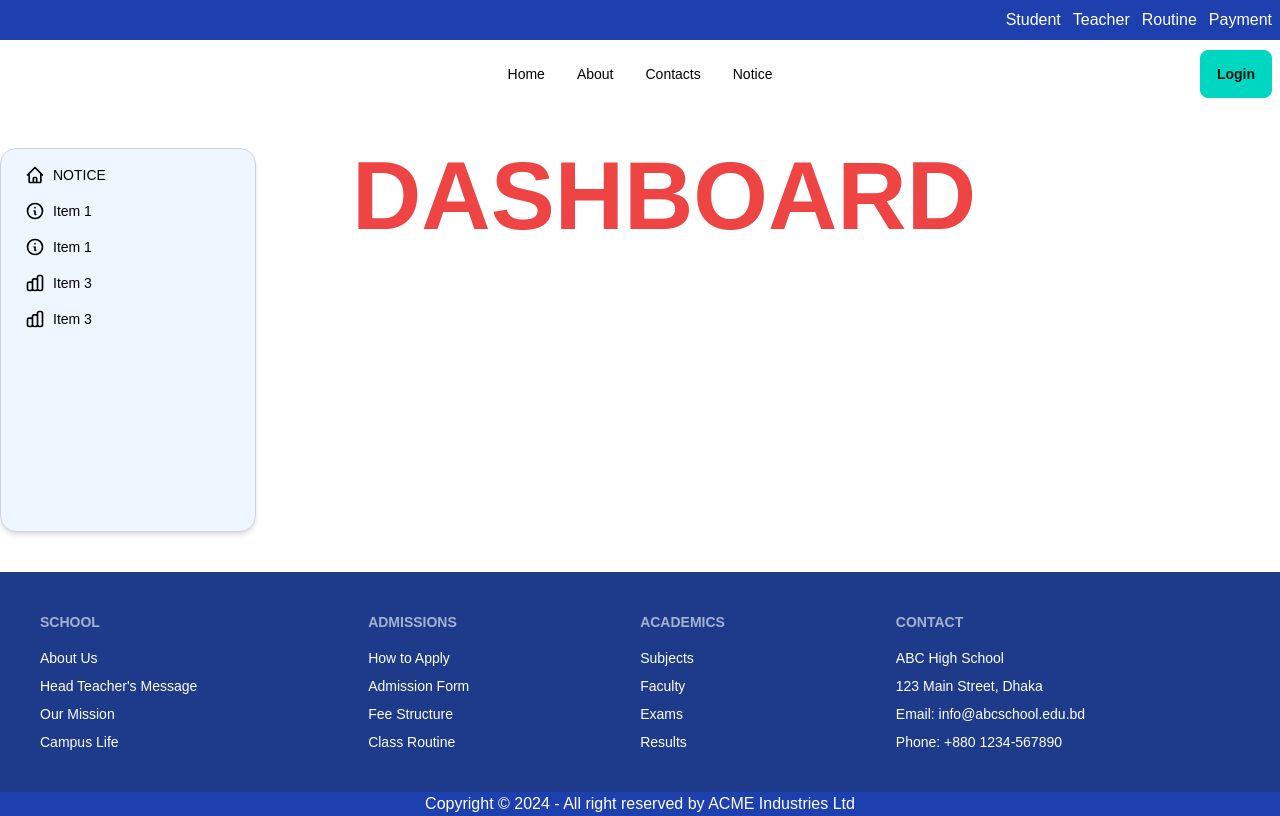
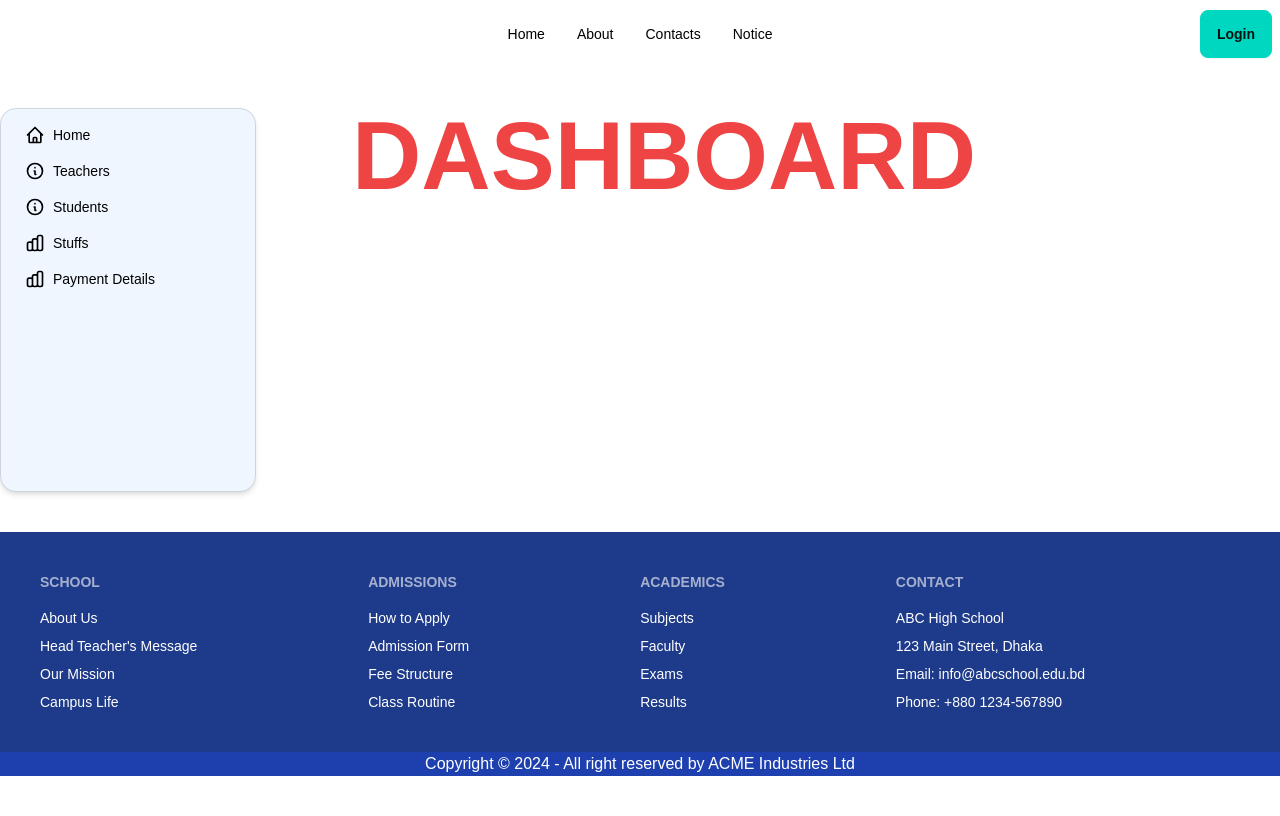
Before and after one commit to Fahmida-Faiza/school-college-demo, a Next.js app: page /dashboard in a window 1280 px wide. Built offline with nearby package versions, Linux system fonts and the light colour scheme.

Commit message:
update design of dashboard

```diff
--- a/src/app/dashboard/page.jsx
+++ b/src/app/dashboard/page.jsx
@@ -1,3 +1,4 @@
+import Link from 'next/link'
 import React from 'react'
 
 function Dashboard() {
@@ -18,7 +19,7 @@ function Dashboard() {
           strokeWidth="2"
           d="M3 12l2-2m0 0l7-7 7 7M5 10v10a1 1 0 001 1h3m10-11l2 2m-2-2v10a1 1 0 01-1 1h-3m-6 0a1 1 0 001-1v-4a1 1 0 011-1h2a1 1 0 011 1v4a1 1 0 001 1m-6 0h6" />
       </svg>
-      NOTICE
+     <Link href="/">Home</Link>
     </a>
   </li>
   <li>
@@ -35,7 +36,7 @@ function Dashboard() {
           strokeWidth="2"
           d="M13 16h-1v-4h-1m1-4h.01M21 12a9 9 0 11-18 0 9 9 0 0118 0z" />
       </svg>
-      Item 1
+      Teachers
     </a>
   </li>
   <li>
@@ -52,7 +53,7 @@ function Dashboard() {
           strokeWidth="2"
           d="M13 16h-1v-4h-1m1-4h.01M21 12a9 9 0 11-18 0 9 9 0 0118 0z" />
       </svg>
-      Item 1
+     <Link href="/student"> Students</Link>
     </a>
   </li>
   <li>
@@ -69,7 +70,7 @@ function Dashboard() {
           strokeWidth="2"
           d="M9 19v-6a2 2 0 00-2-2H5a2 2 0 00-2 2v6a2 2 0 002 2h2a2 2 0 002-2zm0 0V9a2 2 0 012-2h2a2 2 0 012 2v10m-6 0a2 2 0 002 2h2a2 2 0 002-2m0 0V5a2 2 0 012-2h2a2 2 0 012 2v14a2 2 0 01-2 2h-2a2 2 0 01-2-2z" />
       </svg>
-      Item 3
+      Stuffs
     </a>
   </li>
   <li>
@@ -86,7 +87,7 @@ function Dashboard() {
           strokeWidth="2"
           d="M9 19v-6a2 2 0 00-2-2H5a2 2 0 00-2 2v6a2 2 0 002 2h2a2 2 0 002-2zm0 0V9a2 2 0 012-2h2a2 2 0 012 2v10m-6 0a2 2 0 002 2h2a2 2 0 002-2m0 0V5a2 2 0 012-2h2a2 2 0 012 2v14a2 2 0 01-2 2h-2a2 2 0 01-2-2z" />
       </svg>
-      Item 3
+      Payment Details
     </a>
   </li>
 </ul>
--- a/src/app/student/page.jsx
+++ b/src/app/student/page.jsx
@@ -8,7 +8,7 @@ const Student = () => {
     // const {services} = await getServices()
     // const data = await getServices()
     // console.log(data.services)
-
+// border-b-2 pb-5  p-5
 
     const [services, setServices] = useState([])
 
@@ -18,16 +18,21 @@ const Student = () => {
             .then(data => setServices(data))
     }, [])
     return (
-        <div className='text-black'>
-            hi this is student details all
+        <div className='text-black  '>
+           <h1 className='p-5'>
+
+                 <h2><button className="btn btn-secondary text-white">Add Student</button></h2>
 
 
-            <div className='text-black min-h-screen '>
+            </h1>
 
-                {/* <h2 className="card-title mx-auto ">our services</h2>
-                        <p className='text-center'>If a dog chews shoes whose shoes does he choose?</p> */}
+
+
+            <div className='text-black min-h-screen mb-10 bg-slate-100'>
+
 
                 <div className=' mx-auto grid grid-cols-1 lg:grid-cols-3 gap-3'>
+
                     {
                         services?.length > 0 && services?.map((service) => (
                             <ServiceCard service={service} key={service.id} />
--- a/src/components/Homepage/Navbar.jsx
+++ b/src/components/Homepage/Navbar.jsx
@@ -16,36 +16,6 @@ const Navbar = () => {
 
     return (
         <div >
-
-
- <div className='lg:flex   justify-end  text-white bg-blue-800  gap-x-3 p-2' >
-
-
-                         <div>
-                             <Link href="/student" className="">Student</Link>
-                         </div>
-                       <div>
-                         <Link href="" className="">Teacher</Link>
-                       </div>
-                       <div>
-                         <Link href="" className="">Routine</Link>
-                       </div>
-                        <div>
-                            <Link href="" className="">Payment</Link>
-                        </div>
-
-
-
-
-
-
-            </div>
-
-
-
-
-
-
             <div  className="navbar bg-white text-black ">
                 <div className="navbar-start">
                     <div className="dropdown">
--- a/src/components/ServiceCard.jsx
+++ b/src/components/ServiceCard.jsx
@@ -6,7 +6,7 @@ const ServiceCard = ({ service }) => {
     const { name, image, price, _id } = service
     return (
         <div className='mx-auto'>
-            <div className="card bg-base-100 w-96 shadow-xl">
+            <div className="card text-black lg:w-96 md:w-80 shadow-xl">
                 <figure className="px-10 pt-10">
                     <Image src={image} height={120} width={430}  alt={name} />
                 </figure>
```
